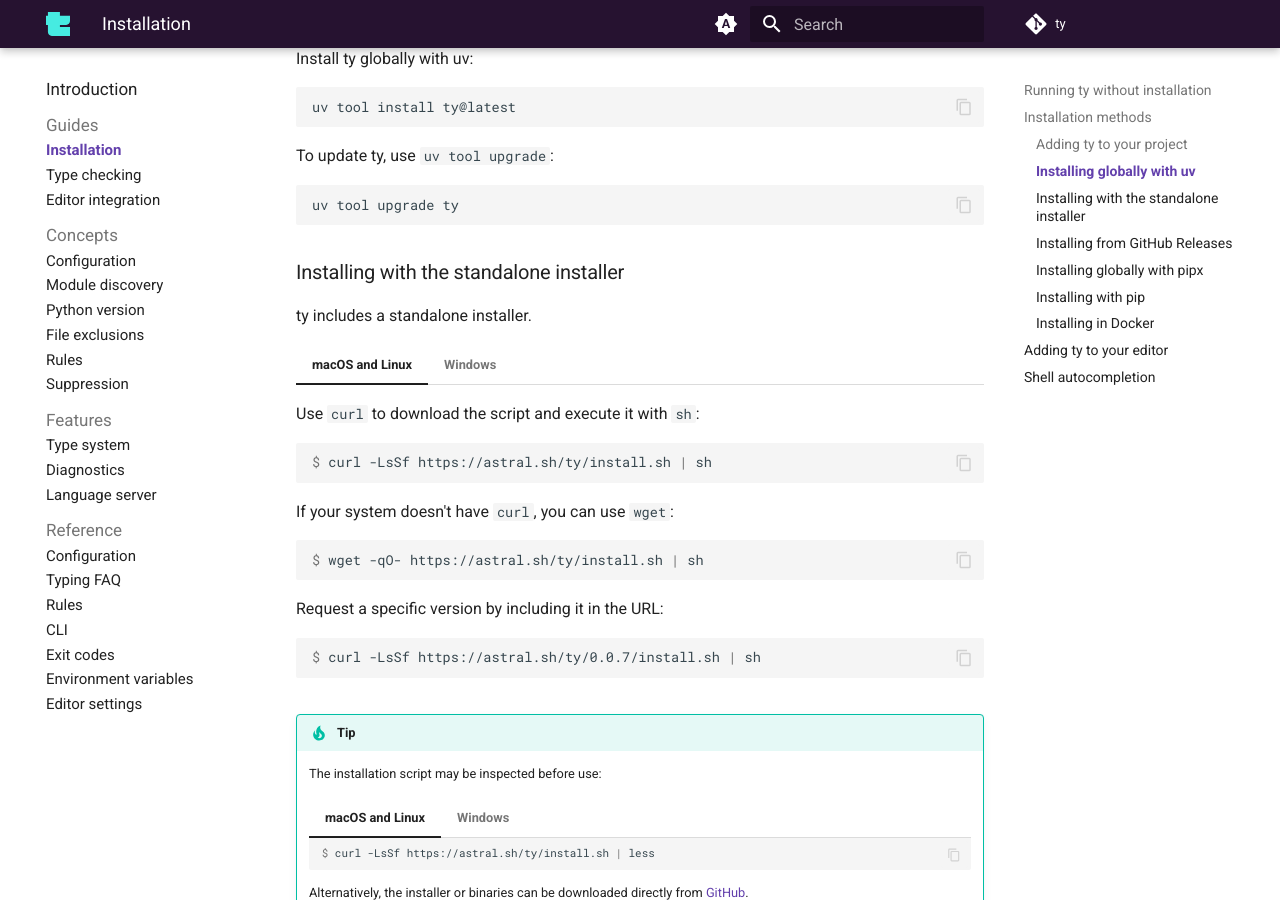
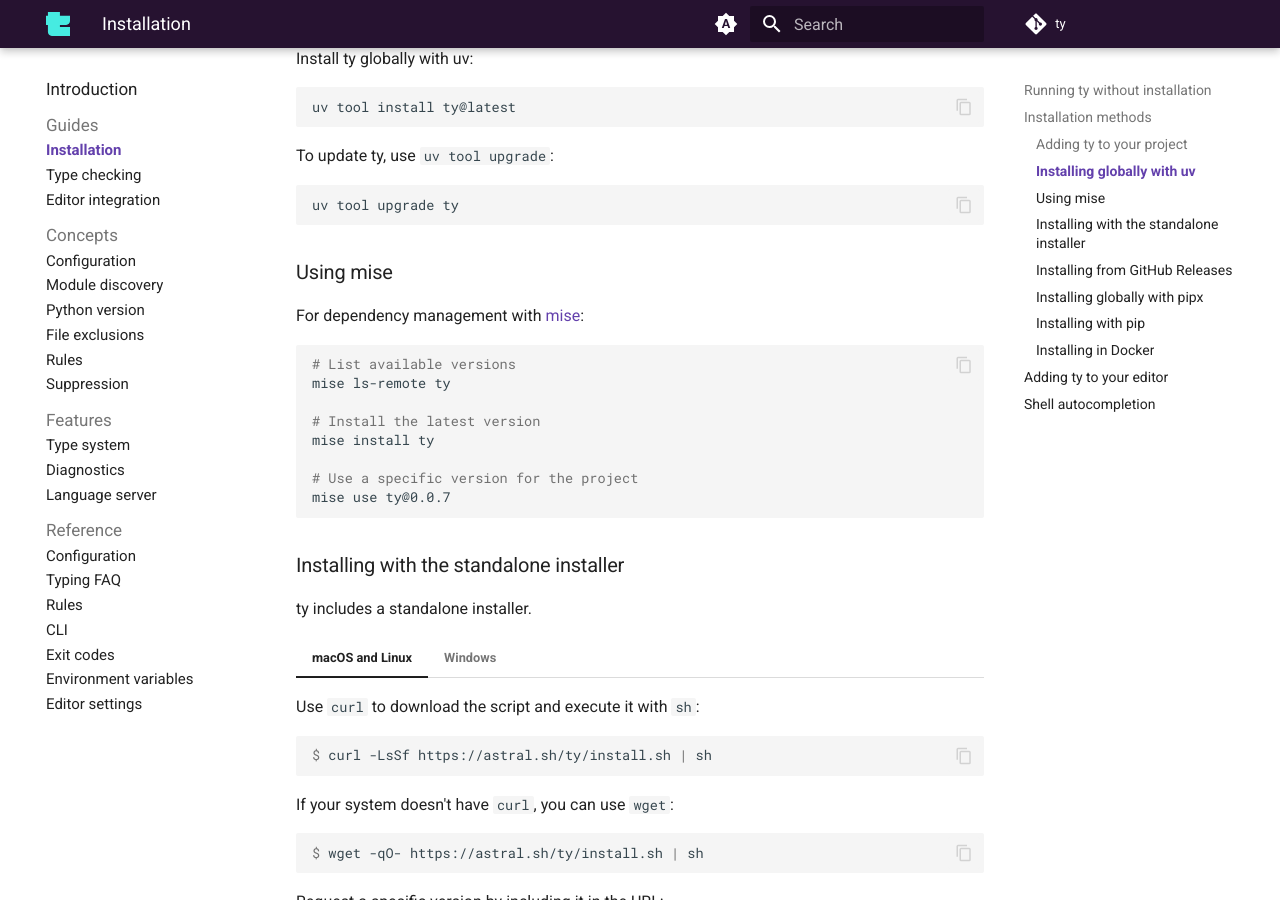
Before and after one commit to astral-sh/ty, an MkDocs documentation site: the page built from docs/installation.md, in a window 1280 px wide and 900 px high, scrolled down 906 px. Built offline with MkDocs 1.6.1 and Material for MkDocs 9.7.7, drawn with Linux system fonts in a browser that asks for light colours; comment, search, counter and statistics services are not loaded.

Commit message:
Add mise usage instructions to installation guide
Added instructions for using mise for dependency management.

````diff
--- a/docs/installation.md
+++ b/docs/installation.md
@@ -48,6 +48,21 @@
 
 ```shell
 uv tool upgrade ty
+```
+
+### Using mise
+
+For dependency management with [mise](https://github.com/jdx/mise):
+
+```shell
+# List available versions
+mise ls-remote ty
+
+# Install the latest version
+mise install ty
+
+# Use a specific version for the project
+mise use ty@0.0.7
 ```
 
 ### Installing with the standalone installer
````
